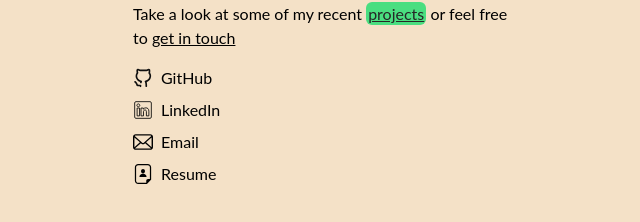
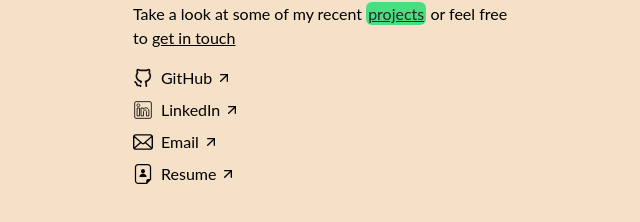
Before and after one commit to bzhang98/portfolio-site, a React (Vite) app: page / in a window 1280 px wide. Both pictures are taken after a click on the button "get in touch". Shown: the part 462-684 px from the top of the page, without its empty margins (123-763 px from the left). Built offline with nearby package versions, Linux system fonts and the light colour scheme.

Commit message:
convert stagger to use variants

```diff
--- a/src/pages/home.tsx
+++ b/src/pages/home.tsx
@@ -2,6 +2,38 @@ import { useState } from "react";
 import { Link } from "react-router-dom";
 import AnimatedText from "@/components/animated-text";
 import { AnimatePresence, motion } from "framer-motion";
+import { ArrowUpRight } from "lucide-react";
+
+const container = {
+  hidden: {},
+  show: {
+    transition: {
+      staggerChildren: 0.1,
+    },
+  },
+  exit: {
+    transition: {
+      staggerChildren: 0.1,
+      staggerDirection: -1,
+    },
+  },
+};
+
+const item = {
+  hidden: { x: -50, opacity: 0, scale: 0.8, rotate: -10 },
+  show: {
+    x: 0,
+    opacity: 1,
+    scale: 1,
+    rotate: 0,
+    transition: {
+      type: "spring",
+      stiffness: 150,
+      damping: 15,
+    },
+  },
+  exit: { x: -50, opacity: 0, scale: 0.8, rotate: -10, transition: { duration: 0.3 } },
+};
 
 export default function Home() {
   const [linksShown, setLinksShown] = useState(false);
@@ -42,21 +74,16 @@ export default function Home() {
         {linksShown && (
           <motion.ul
             className="links flex flex-col gap-2"
-            initial={{ opacity: 0 }}
-            animate={{ opacity: 1 }}
-            exit={{ opacity: 0 }}
-            transition={{ duration: 0.6 }}
+            variants={container}
+            initial="hidden"
+            animate="show"
+            exit="exit"
+            transition={{ duration: 1 }}
           >
-            {links.map((link, index) => (
+            {links.map((link) => (
               <motion.li
                 key={link.name}
-                initial={{ x: -20, opacity: 0 }}
-                animate={{ x: 0, opacity: 1 }}
-                exit={{ x: -20, opacity: 0 }}
-                transition={{
-                  duration: 0.3,
-                  delay: index * 0.2,
-                }}
+                variants={item}
               >
                 <a
                   href={link.url}
@@ -65,6 +92,7 @@ export default function Home() {
                 >
                   <img src={link.icon} alt={`${link.name} icon`} width={20} />
                   {link.name}
+                  <ArrowUpRight size={16} className="-ml-1" />
                 </a>
               </motion.li>
             ))}
```
